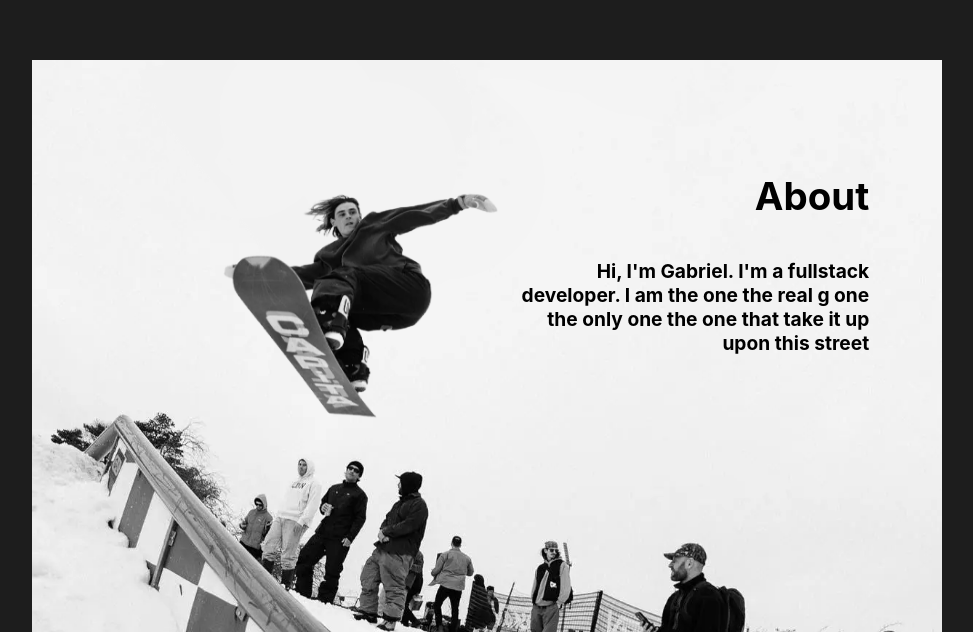
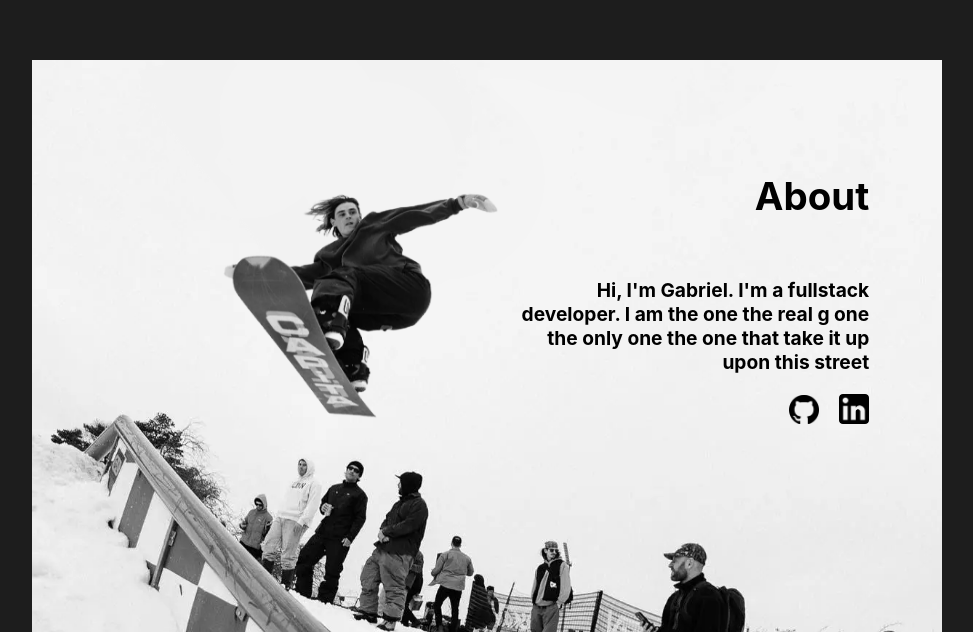
Before and after one commit to GabGo51/Portfolio-2024, a React (Vite) app in the folder portfolio2024/: page / in a window 1280 px wide. Shown: the part 748-1380 px from the top of the page, without its empty margins (153-1126 px from the left). Built offline with nearby package versions, Linux system fonts and the light colour scheme.

Commit message:
added icons in about

```diff
--- a/portfolio2024/src/components/About/About.css
+++ b/portfolio2024/src/components/About/About.css
@@ -1,33 +1,45 @@
-.about{
+.about {
   width: 80%;
-  .snow{
+  .snow {
     width: 75%;
   }
 }
 
-.frame{
+.frame {
   width: 90%;
   overflow: hidden;
   position: relative;
+}
+
+.text-about {
+  position: absolute;
+  top: 8%;
+  right: 8%;
+  width: 40%;
+  display: flex;
+  text-align: end;
+  justify-content: center;
+  align-items: end;
+  flex-direction: column;
+  color: rgb(0, 0, 0);
 
 
 }
 
-.text-about{
-  position: absolute;
-  top: 8%;
-  right:8%;
-  width: 40%;
-  text-align: end;
-  justify-content: center;
-  flex-direction: column;
-  color: rgb(0, 0, 0);
+.icon-container{
+  display: flex;
+  justify-content: space-between;
+  width: 60px;
+
+  .icon {
+    transition: 400ms;
+    width: 30px;
+    border-radius: 4px;
+  }
+}
 
 
-
-}
-
-.moving-img{
+.moving-img {
   display: flex;
   align-items: center;
   justify-content: center;
@@ -41,13 +53,13 @@
   font-size: 2em;
   z-index: 30;
 
-  img{
+  img {
     width: 115%;
     margin-left: -20px;
   }
 }
 
-.moving-img2{
+.moving-img2 {
   width: 32%;
   max-width: 670px;
   background-size: cover;
@@ -62,18 +74,15 @@
   z-index: 30;
   margin-top: -34%;
   margin-left: -22%;
-
 }
 
-@media (max-width:1100px) {
-
-  .frame{
+@media (max-width: 1100px) {
+  .frame {
     width: 100vw;
   }
-  .moving-img2{
+  .moving-img2 {
     width: 50%;
     margin-top: -54%;
-  margin-left: -40%;
+    margin-left: -40%;
   }
-
 }
--- a/portfolio2024/src/components/About/About.jsx
+++ b/portfolio2024/src/components/About/About.jsx
@@ -6,6 +6,9 @@ import gsap from "gsap";
 import { useGSAP } from "@gsap/react";
 import { ScrollTrigger } from "gsap/ScrollTrigger";
 import useScreenWidth from "../../hooks/useScreenWidth";
+import Linkedin from "../../img/Linkedin.png";
+import Git from "../../img/Git.png";
+import "../../styles/App.css";
 
 gsap.registerPlugin(ScrollTrigger);
 
@@ -99,6 +102,14 @@ const About = () => {
               Hi, I'm Gabriel. I'm a fullstack developer. I am the one the real
               g one the only one the one that take it up upon this street
             </p>
+            <div className="icon-container">
+              <a target="blank_" href="https://github.com/GabGo51">
+                <img src={Git} alt="icon" className="icon" />
+              </a>
+              <a target="blank_" href="https://www.linkedin.com/in/gabriel-gosselin/">
+                <img src={Linkedin} alt="icon" className="icon" />
+              </a>
+            </div>
           </div>
         </div>
       </div>
--- a/portfolio2024/src/components/Project/Phone version/PhoneProjects.css
+++ b/portfolio2024/src/components/Project/Phone version/PhoneProjects.css
@@ -1,4 +1,4 @@
-h4{
+h4 {
   transform: translateX(2%);
 }
 
@@ -38,7 +38,6 @@ h4{
   display: flex;
   align-items: center;
   justify-content: center;
-
 }
 
 .phone-project img {
@@ -50,20 +49,11 @@ h4{
 .arrow-buttons {
   display: flex;
   justify-content: space-between;
-  width: 90%;
-
+  width: 90vw;
 }
 
-/* .arrow-buttons button {
-  all: unset;
-  display: flex;
-  align-items: center;
-  justify-content: center;
-  outline: none;
+.arrow-buttons button {
   border: 1px solid white;
-  border-radius: 20px;
-  padding:5px 10px;
-  font-size: 2em;
   color: white;
-  cursor: pointer;
-} */
+  margin: 0;
+}
```
Also changed, not shown: portfolio2024/src/img/Git.png (added), portfolio2024/src/img/Linkedin.png (added), portfolio2024/src/styles/App.css (line endings or trailing spaces), portfolio2024/src/styles/index.css (line endings or trailing spaces).
